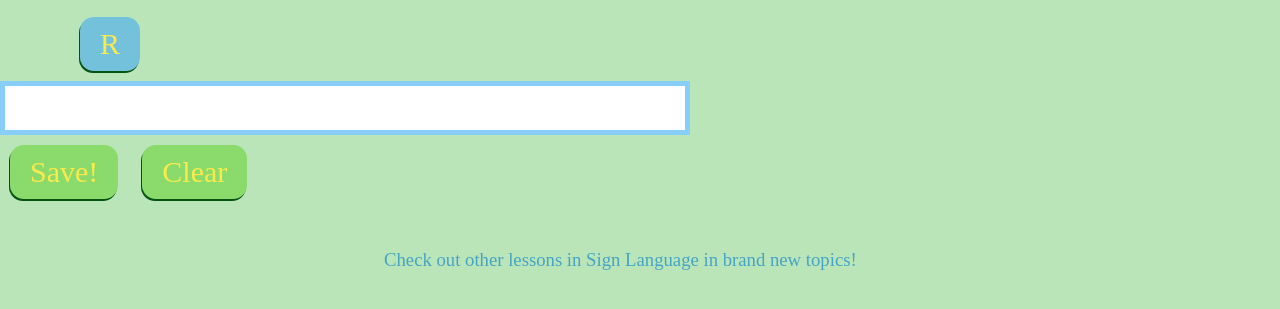
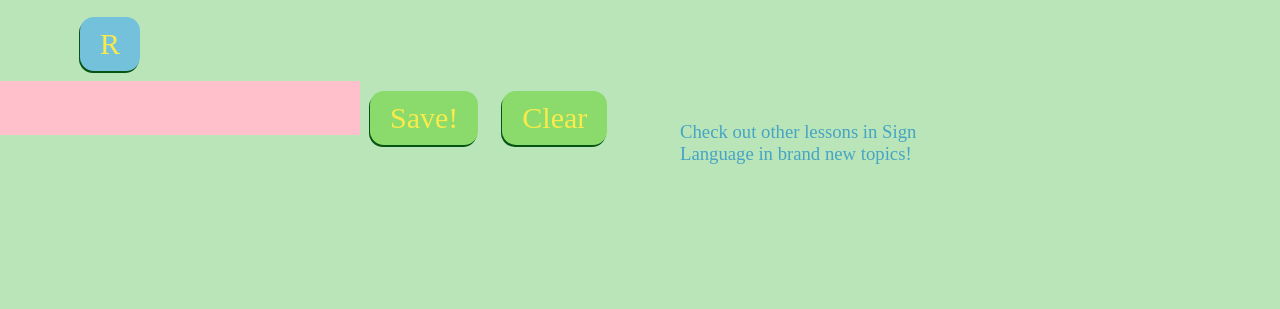
Before and after one commit to MelDidntListen/text-2-sign, a plain HTML site: page index.html in a window 1280 px wide. Shown: the part 345-654 px from the top of the page. Drawn offline with Linux system fonts and the light colour scheme; a web font is replaced by a local one.

Commit message:
Changed the text input into a paragraph
deleted the text input box and created a colored background for the paragraph to show up

```diff
--- a/index.html
+++ b/index.html
@@ -44,7 +44,7 @@
         </section>
 
         <section class="insertTextField"> <!--float everything in row 1-->
-            <input type="text" id="textInput">
+            <p class="typingArea"> </p>
 
         </section>
 
--- a/t2s_style.css
+++ b/t2s_style.css
@@ -151,14 +151,12 @@ header
     margin-top: -200px;
 }
 .insertTextField{
-    #textInput{
-    height: 20px;
-    width: 50%;
+    background-color: pink;
+     height: 30px;
+    width: 25%;
     padding: 12px 20px;
-    border:5px solid lightskyblue;
     font-family: Arial, Helvetica, sans-serif;
-}
- /*float: ;*/
+    float: left;
 }
 
 button
@@ -210,7 +208,8 @@ button
 }
 .enterAndClear
 {
-
+    width: 25%;
+float: left;
 }
 
 
```
